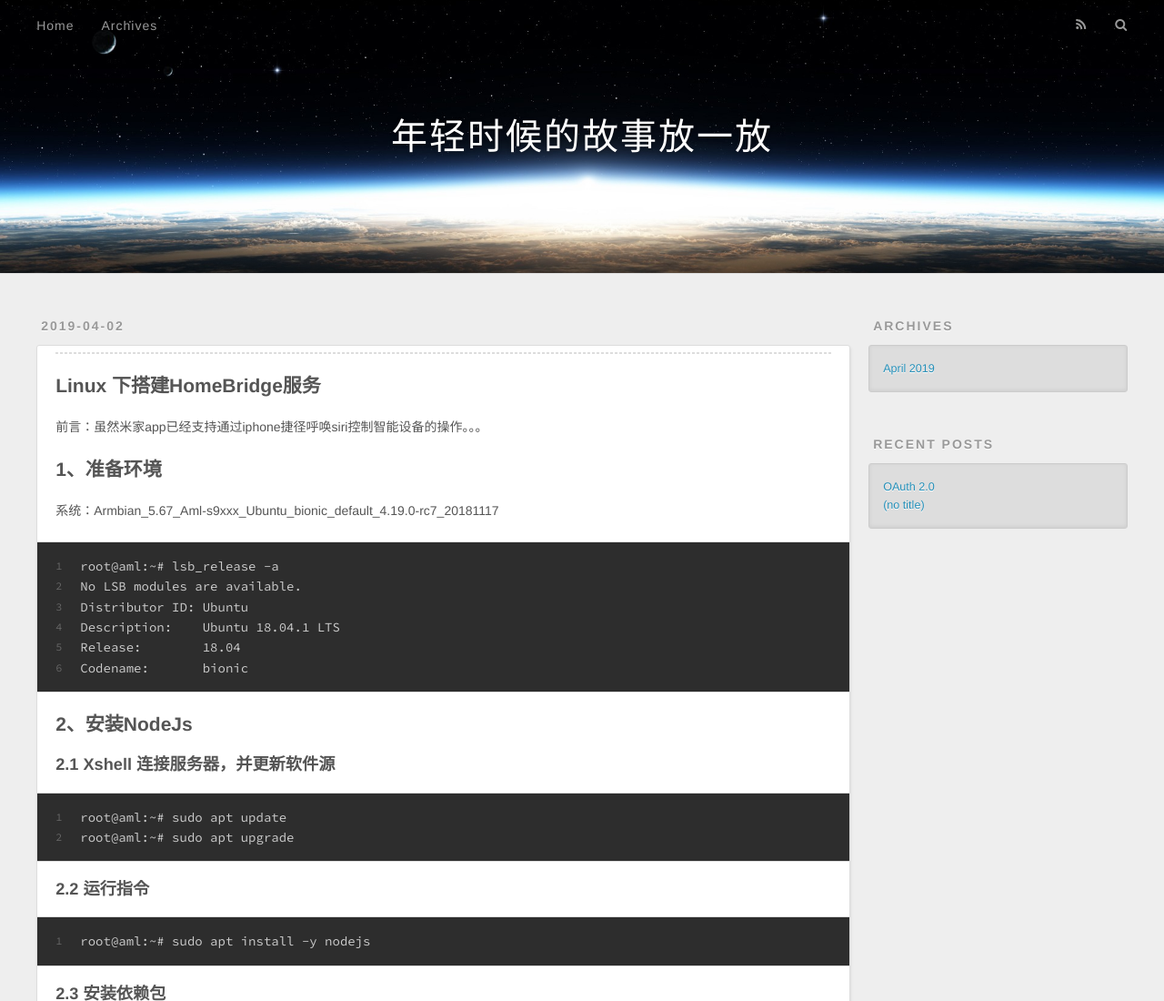
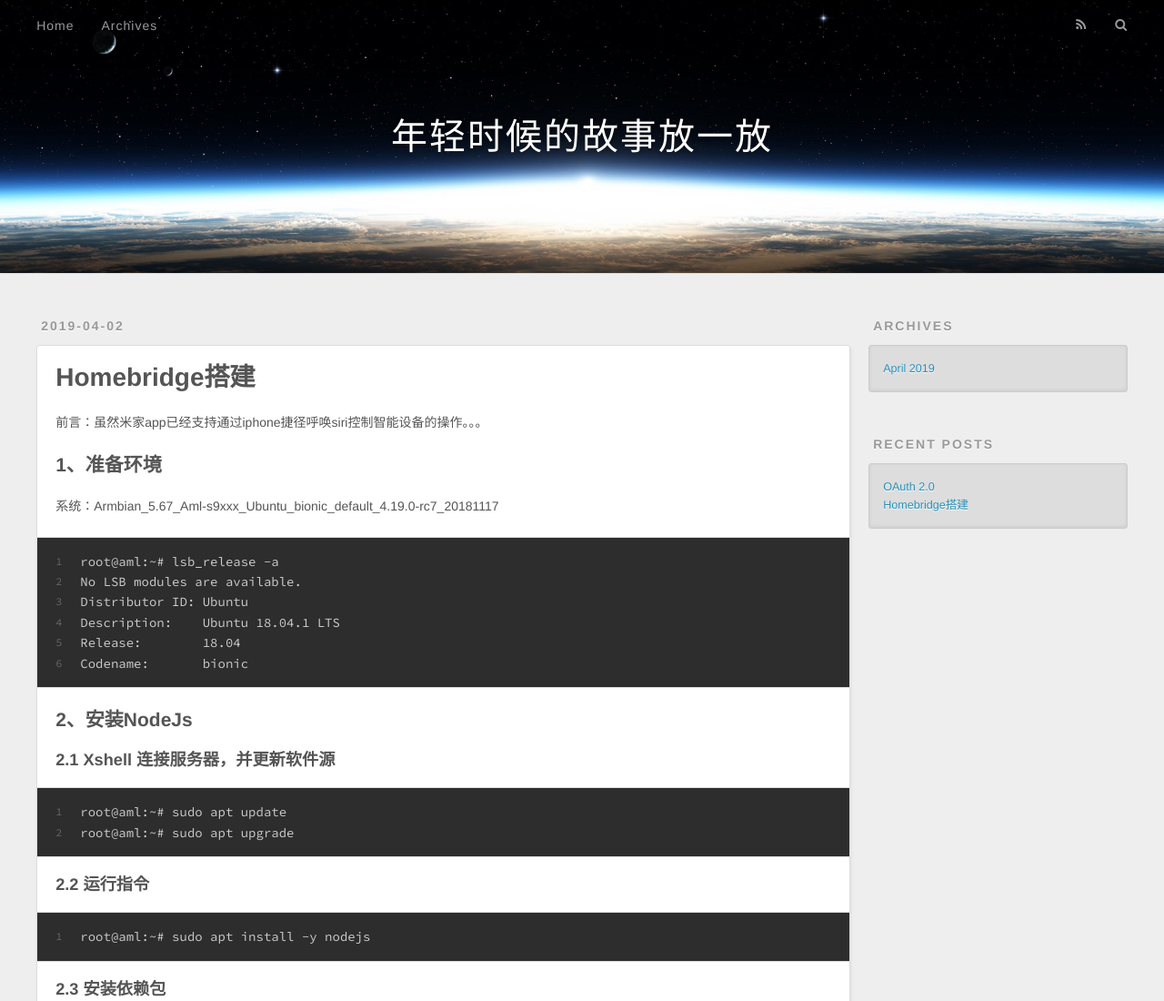
Before and after one commit to MoShangXinSang/MoShangXinSang.github.io, a plain HTML site: page 2019/04/02/Linux 下搭建HomeBridge服务/index.html in a window 1280 px wide. Shown: the top 1100 px of the page at 91% size. Drawn offline with nearby package versions, Linux system fonts and the light colour scheme.

Commit message:
Site updated: 2019-04-28 15:27:27

```diff
--- a/2019/04/02/Linux 下搭建HomeBridge服务/index.html
+++ b/2019/04/02/Linux 下搭建HomeBridge服务/index.html
@@ -3,19 +3,19 @@
 <head><meta name="generator" content="Hexo 3.8.0">
   <meta charset="utf-8">
 
-  <title>年轻时候的故事放一放</title>
+  <title>Homebridge搭建 | 年轻时候的故事放一放</title>
   <meta name="viewport" content="width=device-width, initial-scale=1, maximum-scale=1">
-  <meta name="description" content="Linux 下搭建HomeBridge服务前言：虽然米家app已经支持通过iphone捷径呼唤siri控制智能设备的操作。。。 1、准备环境系统：Armbian_5.67_Aml-s9xxx_Ubuntu_bionic_default_4.19.0-rc7_20181117  123456root@aml:~# lsb_release -aNo LSB modules are available">
+  <meta name="description" content="前言：虽然米家app已经支持通过iphone捷径呼唤siri控制智能设备的操作。。。 1、准备环境系统：Armbian_5.67_Aml-s9xxx_Ubuntu_bionic_default_4.19.0-rc7_20181117  123456root@aml:~# lsb_release -aNo LSB modules are available.Distributor ID:	Ubunt">
 <meta property="og:type" content="article">
-<meta property="og:title" content="年轻时候的故事放一放">
+<meta property="og:title" content="Homebridge搭建">
 <meta property="og:url" content="http://www.minevlog.club/2019/04/02/Linux 下搭建HomeBridge服务/index.html">
 <meta property="og:site_name" content="年轻时候的故事放一放">
-<meta property="og:description" content="Linux 下搭建HomeBridge服务前言：虽然米家app已经支持通过iphone捷径呼唤siri控制智能设备的操作。。。 1、准备环境系统：Armbian_5.67_Aml-s9xxx_Ubuntu_bionic_default_4.19.0-rc7_20181117  123456root@aml:~# lsb_release -aNo LSB modules are available">
+<meta property="og:description" content="前言：虽然米家app已经支持通过iphone捷径呼唤siri控制智能设备的操作。。。 1、准备环境系统：Armbian_5.67_Aml-s9xxx_Ubuntu_bionic_default_4.19.0-rc7_20181117  123456root@aml:~# lsb_release -aNo LSB modules are available.Distributor ID:	Ubunt">
 <meta property="og:locale" content="default">
-<meta property="og:updated_time" content="2019-04-28T07:23:46.596Z">
+<meta property="og:updated_time" content="2019-04-28T07:26:44.839Z">
 <meta name="twitter:card" content="summary">
-<meta name="twitter:title" content="年轻时候的故事放一放">
-<meta name="twitter:description" content="Linux 下搭建HomeBridge服务前言：虽然米家app已经支持通过iphone捷径呼唤siri控制智能设备的操作。。。 1、准备环境系统：Armbian_5.67_Aml-s9xxx_Ubuntu_bionic_default_4.19.0-rc7_20181117  123456root@aml:~# lsb_release -aNo LSB modules are available">
+<meta name="twitter:title" content="Homebridge搭建">
+<meta name="twitter:description" content="前言：虽然米家app已经支持通过iphone捷径呼唤siri控制智能设备的操作。。。 1、准备环境系统：Armbian_5.67_Aml-s9xxx_Ubuntu_bionic_default_4.19.0-rc7_20181117  123456root@aml:~# lsb_release -aNo LSB modules are available.Distributor ID:	Ubunt">
 
     <link rel="alternate" href="/atom.xml" title="年轻时候的故事放一放" type="application/atom+xml">
 
@@ -74,10 +74,19 @@
   <div class="article-inner">
 
 
+      <header class="article-header">
+
+
+    <h1 class="article-title" itemprop="name">
+      Homebridge搭建
+    </h1>
+
+
+      </header>
+
     <div class="article-entry" itemprop="articleBody">
 
-        <hr>
-<h2 id="Linux-下搭建HomeBridge服务"><a href="#Linux-下搭建HomeBridge服务" class="headerlink" title="Linux 下搭建HomeBridge服务"></a>Linux 下搭建HomeBridge服务</h2><p>前言：虽然米家app已经支持通过iphone捷径呼唤siri控制智能设备的操作。。。</p>
+        <p>前言：虽然米家app已经支持通过iphone捷径呼唤siri控制智能设备的操作。。。</p>
 <h2 id="1、准备环境"><a href="#1、准备环境" class="headerlink" title="1、准备环境"></a>1、准备环境</h2><p>系统：Armbian_5.67_Aml-s9xxx_Ubuntu_bionic_default_4.19.0-rc7_20181117</p>
  <figure class="highlight shell"><table><tr><td class="gutter"><pre><span class="line">1</span><br><span class="line">2</span><br><span class="line">3</span><br><span class="line">4</span><br><span class="line">5</span><br><span class="line">6</span><br></pre></td><td class="code"><pre><span class="line">root@aml:~# lsb_release -a</span><br><span class="line">No LSB modules are available.</span><br><span class="line">Distributor ID:	Ubuntu</span><br><span class="line">Description:	Ubuntu 18.04.1 LTS</span><br><span class="line">Release:	18.04</span><br><span class="line">Codename:	bionic</span><br></pre></td></tr></table></figure>
 <h2 id="2、安装NodeJs"><a href="#2、安装NodeJs" class="headerlink" title="2、安装NodeJs"></a>2、安装NodeJs</h2><h3 id="2-1-Xshell-连接服务器，并更新软件源"><a href="#2-1-Xshell-连接服务器，并更新软件源" class="headerlink" title="2.1 Xshell 连接服务器，并更新软件源"></a>2.1 Xshell 连接服务器，并更新软件源</h3><figure class="highlight shell"><table><tr><td class="gutter"><pre><span class="line">1</span><br><span class="line">2</span><br></pre></td><td class="code"><pre><span class="line">root@aml:~# sudo apt update</span><br><span class="line">root@aml:~# sudo apt upgrade</span><br></pre></td></tr></table></figure>
@@ -112,7 +121,7 @@
 
     </div>
     <footer class="article-footer">
-      <a data-url="http://www.minevlog.club/2019/04/02/Linux 下搭建HomeBridge服务/" data-id="cjv0lya7t0000kgu6faqsftv9" class="article-share-link">Share</a>
+      <a data-url="http://www.minevlog.club/2019/04/02/Linux 下搭建HomeBridge服务/" data-id="cjv0m2j50000000u6y9f3cnpb" class="article-share-link">Share</a>
 
 
     </footer>
@@ -169,7 +178,7 @@
           </li>
 
           <li>
-            <a href="/2019/04/02/Linux 下搭建HomeBridge服务/">(no title)</a>
+            <a href="/2019/04/02/Linux 下搭建HomeBridge服务/">Homebridge搭建</a>
           </li>
 
       </ul>
```
Also changed, not shown: 2019/04/02/OAuth 2.0 协议/index.html (+3 -3 lines), archives/2019/04/index.html (+7 -1 lines), archives/2019/index.html (+7 -1 lines), archives/index.html (+7 -1 lines), index.html (+14 -5 lines).
